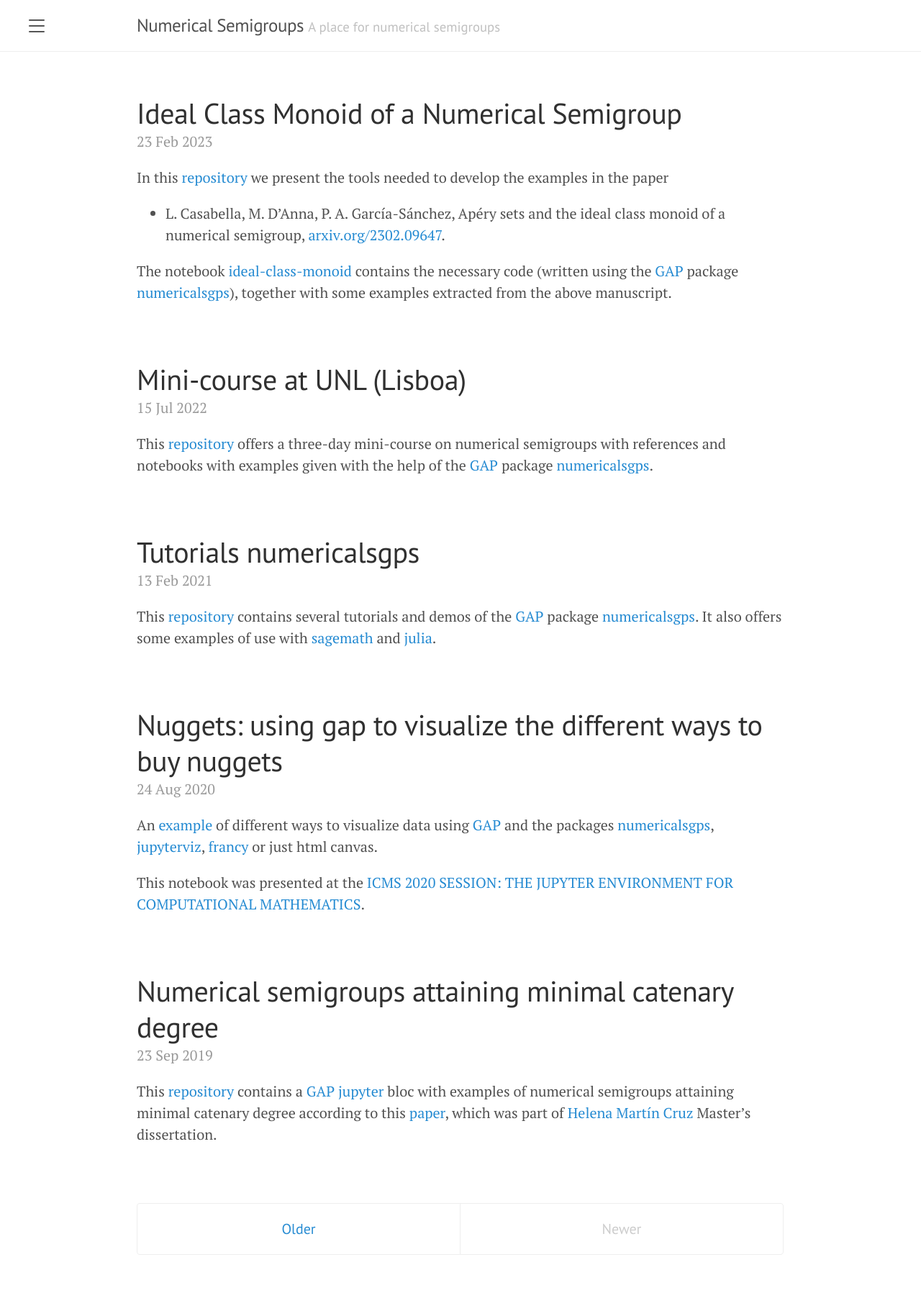
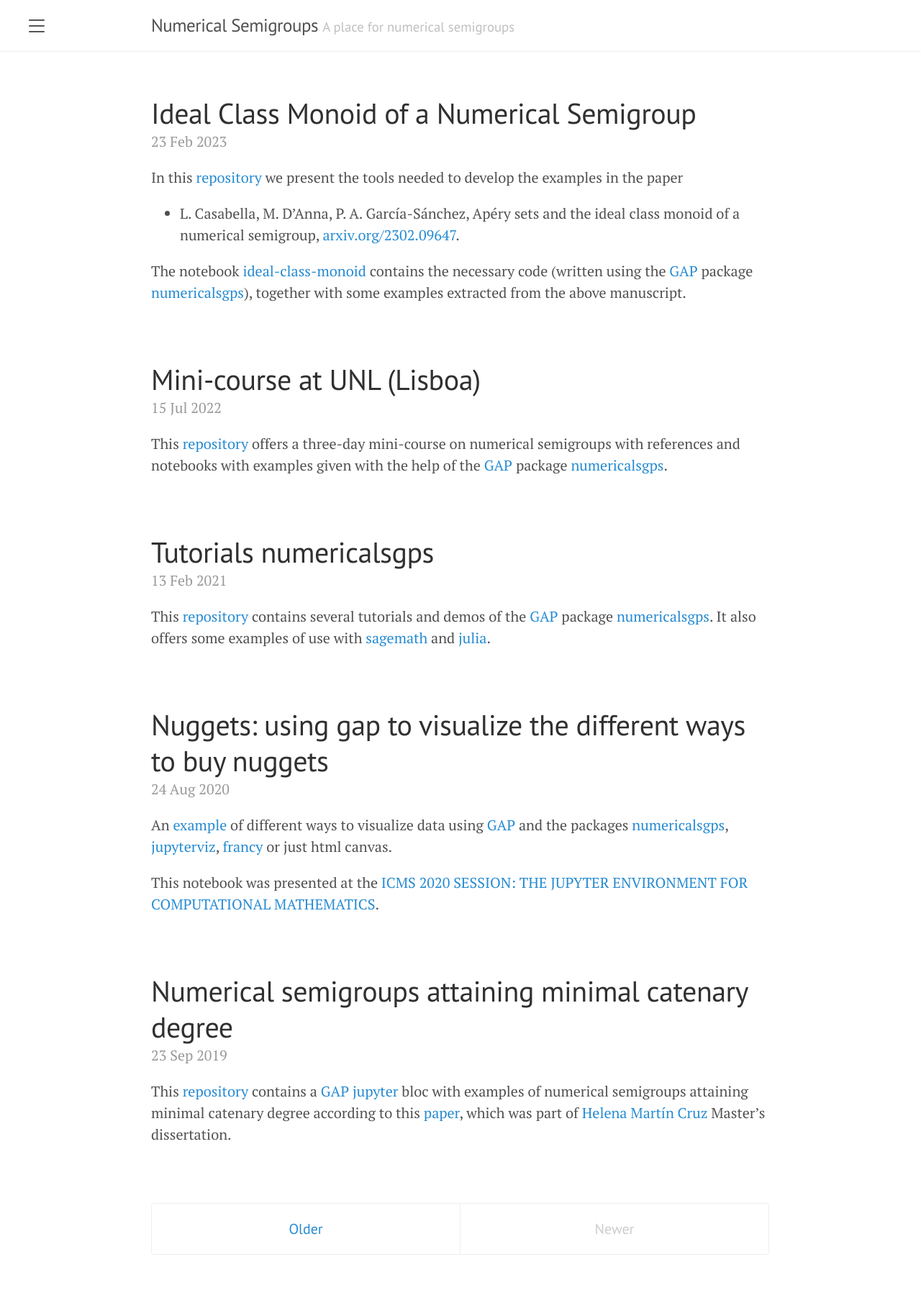
Before and after one commit to numerical-semigroups/numerical-semigroups.github.io, a Jekyll site: the page built from index.html, in a window 1280 px wide. Shown: the whole page at 72% size. Built offline with Jekyll 4.4.1, drawn with Linux system fonts in a browser that asks for light colours; the list of posts is cut into pages by our own code.

Commit message:
change page width

```diff
--- a/public/css/lanyon.css
+++ b/public/css/lanyon.css
@@ -82,7 +82,7 @@ h1, h2, h3, h4, h5, h6 {
 }
 @media (min-width: 56em) {
   .container {
-    max-width: 47rem;
+    max-width: 45rem;
   }
 }
 
```
